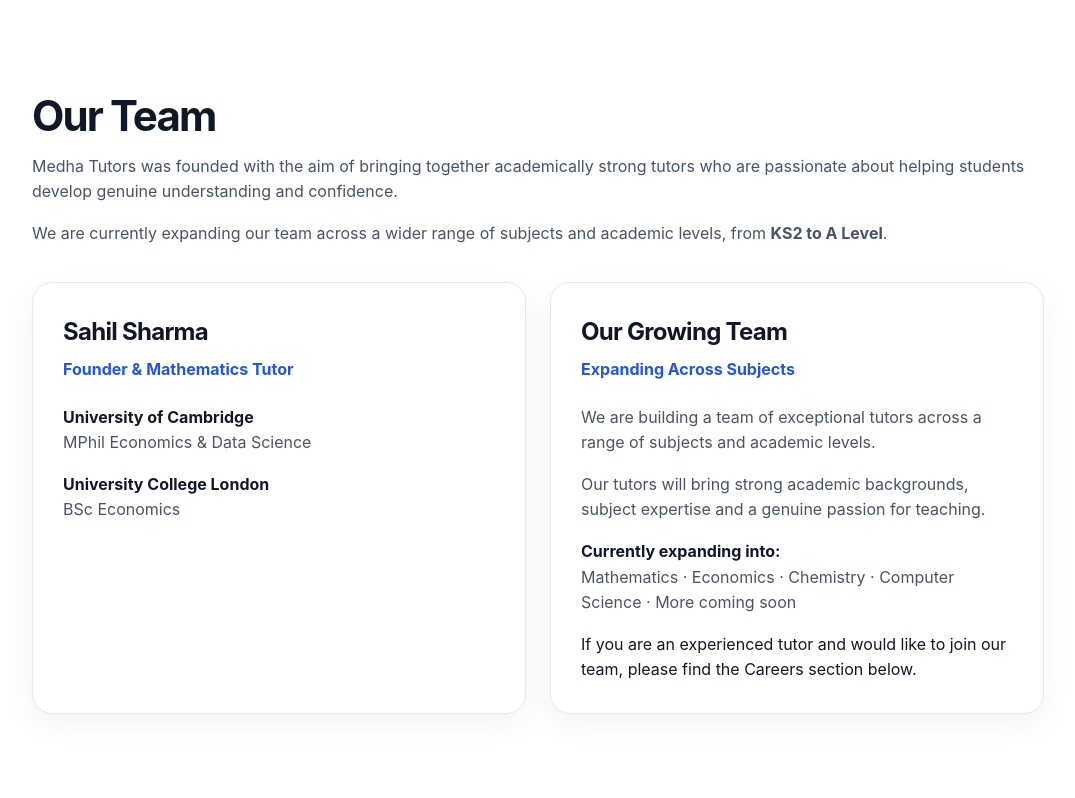
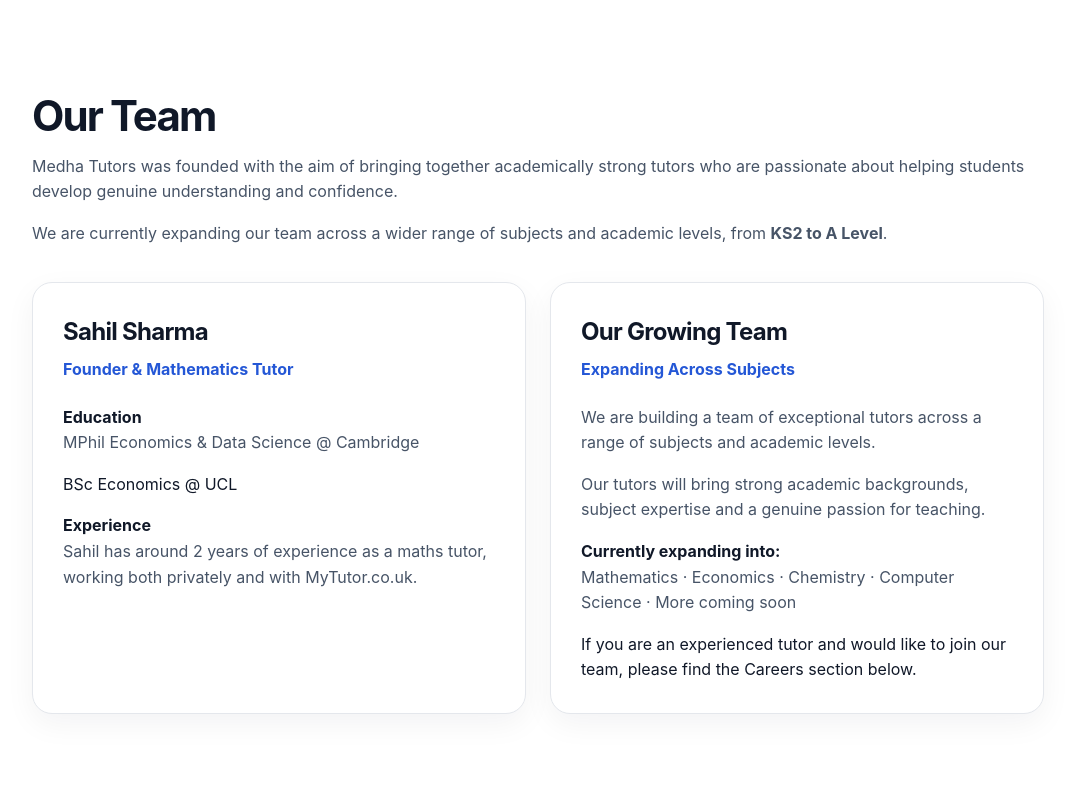
Before and after one commit to sahilsharma81067-beep/Medha-Tutors, a FastAPI app: page / in a window 1280 px wide. Shown: the part 2097-2895 px from the top of the page, without its empty margins (102-1177 px from the left). Run offline with FastAPI, Linux system fonts and the light colour scheme.

Commit message:
New our team

```diff
--- a/app/templates/index.html
+++ b/app/templates/index.html
@@ -146,13 +146,14 @@
                     <p class="team-role">Founder & Mathematics Tutor</p>
 
                     <p>
-                        <strong>University of Cambridge</strong><br>
-                        MPhil Economics & Data Science
+                        <strong>Education</strong><br>
+                        MPhil Economics & Data Science @ Cambridge
                     </p>
-
+                        BSc Economics @ UCL
                     <p>
-                        <strong>University College London</strong><br>
-                        BSc Economics
+                        <strong>Experience</strong><br>
+                        Sahil has around 2 years of experience
+                        as a maths tutor, working both privately and with MyTutor.co.uk.
                     </p>
                 </div>
             </div>
```
